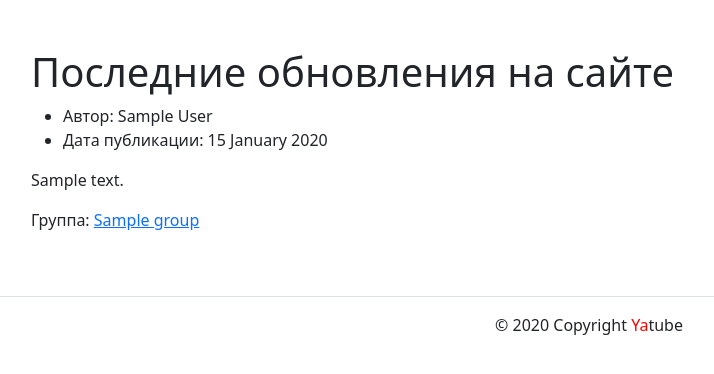
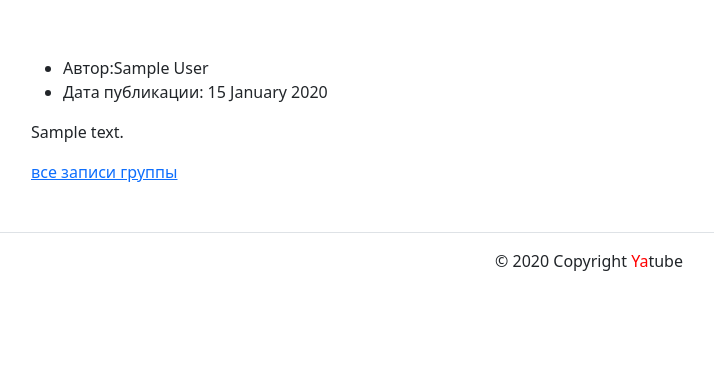
Before and after one commit to CapitainFan/hw02_community, a Django app: page / in a window 1280 px wide. Shown: the part 56-430 px from the top of the page, without its empty margins (51-765 px from the left). Run offline with Django 3.2, Linux system fonts and the light colour scheme; tables that the repository leaves empty hold one stand-in row (values such as "Sample post"); some libraries are stand-ins or nearby versions.

Commit message:
yatube first try

```diff
--- a/yatube/templates/posts/index.html
+++ b/yatube/templates/posts/index.html
@@ -1,29 +1,26 @@
 {% extends 'base.html' %}
-
-{% block title %}Главная{% endblock %}
-
+{% block title %}
+  Последнее обновление
+{% endblock %}
 {% block content %}
-  <main>
+{% for post in posts %}
       <div class="container py-5">
-      <h1>Последние обновления на сайте</h1>
-        {% for post in posts %}
+        <h1></h1>
+        <article>
           <ul>
             <li>
-            Автор: {{ post.author.get_full_name }}
+              Автор:{{ post.author.get_full_name }}
             </li>
             <li>
               Дата публикации: {{ post.pub_date|date:"d E Y" }}
             </li>
           </ul>
-        <p>{{ post.text|linebreaksbr }}</p>
-        {% if post.group %}
           <p>
-            Группа:
-            <a href="{% url 'posts:group' slug=post.group.slug %}"> {{post.group.title}}</a>
+          {{ post.text }}
           </p>
-        {% endif %}
+          {%if post.group.slug%}
+          <a href="{% url 'posts:group_list' post.group.slug %}">все записи группы</a>
+         {%endif%}
  {% if not forloop.last %}<hr>{% endif %}
 {% endfor %}
-    </div>
-  </main>
 {% endblock %}
```
Lines whose indentation alone changed are shown as unchanged.
